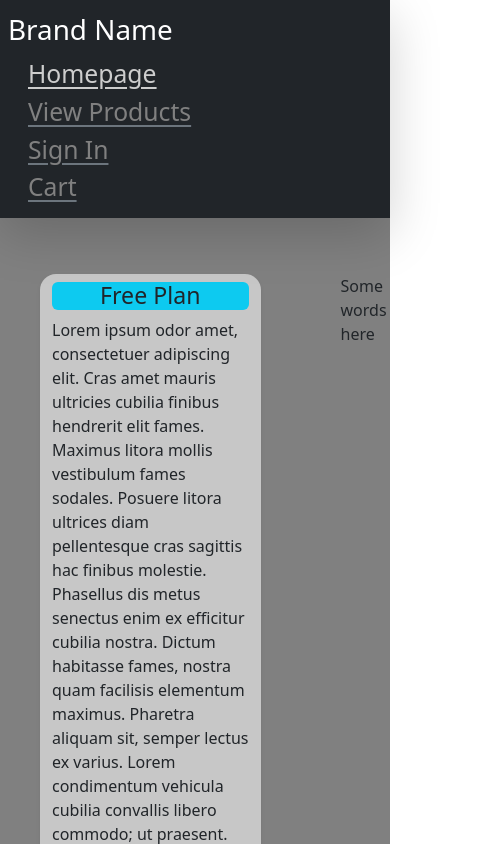
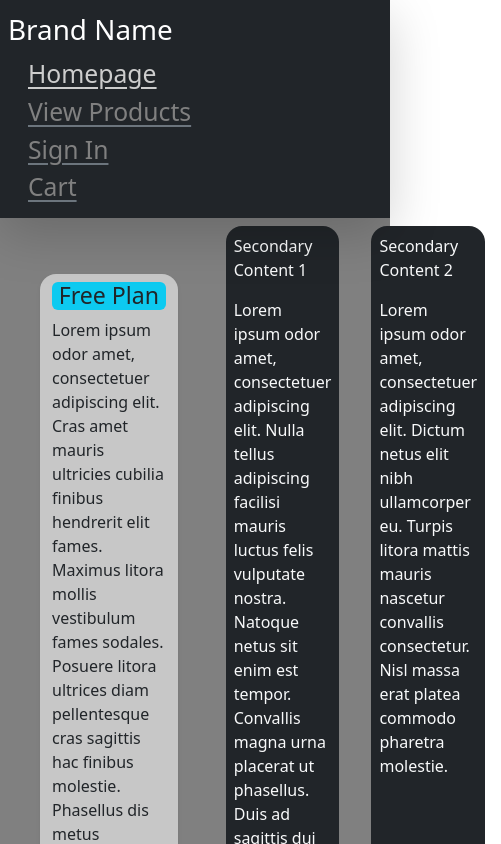
Before and after one commit to Stivers-A/bootstrapPractice, a React (Vite) app: page / in a window 390 px wide. Shown: the top 844 px of the page, 501 px wide, since content can reach past the window. Built offline with nearby package versions, Linux system fonts and the light colour scheme.

Commit message:
just need to reorient from rows to cols for mobile

```diff
--- a/src/App.jsx
+++ b/src/App.jsx
@@ -46,7 +46,7 @@ function App() {
         <div id="pageBody" className="d-flex flex-row">
           <div
             id="content1"
-            className="my-2 p-5 container-flex w-75 justify-content-start"
+            className="my-2 p-5 container-flex mw-75 justify-content-start"
           >
             <div className="row px-0">
               <div className="col-sm shadow-sm px-o mx-1 display border border-0 rounded-4 d-flex flex-column justify-content-between">
@@ -110,18 +110,41 @@ function App() {
           </div>
           <div
             id="content2"
-            className="my-2 p-5 container-flex w-25 justify-content-end"
+            className="my-2 p-0 d-flex mw-25 justify-content-around flex"
           >
-            <p>Some words here</p>
+            <div className=" p-2 mx-3 border border-0 rounded-4 text-light bg-dark ">
+              <p>Secondary Content 1</p>
+              <p>
+                Lorem ipsum odor amet, consectetuer adipiscing elit. Nulla
+                tellus adipiscing facilisi mauris luctus felis vulputate nostra.
+                Natoque netus sit enim est tempor. Convallis magna urna placerat
+                ut phasellus. Duis ad sagittis dui malesuada ornare.
+              </p>
+            </div>
+            <div className=" p-2 mx-3 border border-0 rounded-4 text-light  bg-dark">
+              <p> Secondary Content 2</p>
+              <p>
+                Lorem ipsum odor amet, consectetuer adipiscing elit. Dictum
+                netus elit nibh ullamcorper eu. Turpis litora mattis mauris
+                nascetur convallis consectetur. Nisl massa erat platea commodo
+                pharetra molestie.
+              </p>
+            </div>
           </div>
         </div>
         <div
           id="pageFooter"
           className=" footer bg-dark d-flex justify-content-center flex-row p-2 "
         >
-          <div className="mx-auto px-3 border-0 rounded bg-info"><h3>COPYRIGHT TM</h3></div>
-          <div className="mx-auto px-3 border-0 rounded bg-info"><h3>Brand Name</h3></div>
-          <div className="mx-auto px-3 border-0 rounded bg-info"><h3>About Us</h3></div>
+          <div className="mx-auto px-3 border-0 rounded bg-info">
+            <h3>COPYRIGHT TM</h3>
+          </div>
+          <div className="mx-auto px-3 border-0 rounded bg-info">
+            <h3>Brand Name</h3>
+          </div>
+          <div className="mx-auto px-3 border-0 rounded bg-info">
+            <h3>About Us</h3>
+          </div>
         </div>
       </div>
     </body>
```
